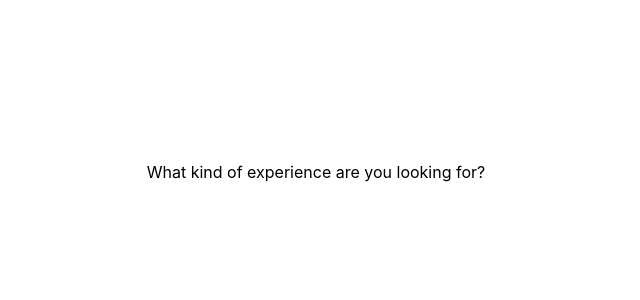
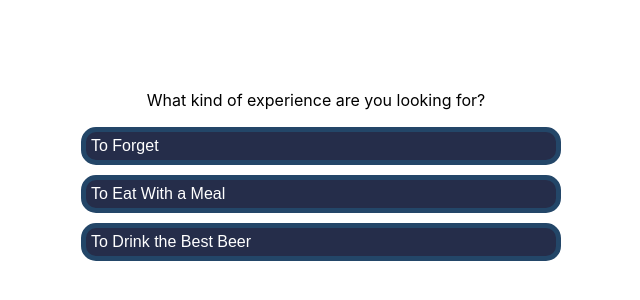
Before and after one commit to wolf-math/beerspot, a Next.js app: page /questionnaire in a window 1280 px wide. Shown: the part 222-522 px from the top of the page, without its empty margins (324-964 px from the left). Built offline with nearby package versions, Linux system fonts and the light colour scheme.

Commit message:
cycle through questions

```diff
--- a/pages/questionnaire.js
+++ b/pages/questionnaire.js
@@ -1,5 +1,5 @@
 import { useState } from 'react';
-import questions from '../questions/question';
+import { bestBeerQuestions, pairingQuestions } from '../questions/question';
 import styled from 'styled-components';
 import styles from '../styles/Home.module.css';
 
@@ -36,22 +36,52 @@ const Button = styled.button`
 `;
 
 export default function Questionnaire() {
-  const [questionSection, setQuestionSection] = useState({
-    question: 'What kind of experience are you looking for?',
-    answers: ['To Forget', 'To Eat With a Meal', 'To Drink the Best Beer']
-  });
-  const [ansers, setAnswers] = useState([]);
+  const surveys = ['To Forget', 'To Eat With a Meal', 'To Drink the Best Beer'];
+  const [questionGroup, setQuestionGroup] = useState([
+    {
+      question: 'What kind of experience are you looking for?',
+      answers: surveys
+    }
+  ]);
+  const [questionNumber, setQuestionNumber] = useState(0);
+  const [answers, setAnswers] = useState([]);
+
+  const takeSurvey = (answer) => {
+    switch (answer) {
+      case 'To Eat With a Meal':
+        setQuestionGroup(pairingQuestions);
+        break;
+      case 'To Drink the Best Beer':
+        setQuestionGroup(bestBeerQuestions);
+        break;
+    }
+  };
+
+  const handleClick = (answer) => {
+    if (surveys.includes(answer)) {
+      takeSurvey(answer);
+    } else if (questionGroup.length >= questionNumber + 1) {
+      setAnswers([...answers, answer]);
+      setQuestionNumber(questionNumber + 1);
+    } else {
+      console.log('work!');
+    }
+  };
 
   return (
     <main className={styles.main}>
-      <QuestionSection>
-        <QuestionText>{questionSection.question}</QuestionText>
-      </QuestionSection>
-      <AnswerSection>
-        {questionSection.answers.map((answer) => {
-          <Button>{answer}</Button>;
-        })}
-      </AnswerSection>
+      <>
+        <QuestionSection>
+          <QuestionText>{questionGroup[questionNumber].question}</QuestionText>
+        </QuestionSection>
+        <AnswerSection>
+          {questionGroup[questionNumber].answers.map((answer) => (
+            <Button key={answer} onClick={() => handleClick(answer)}>
+              {answer}
+            </Button>
+          ))}
+        </AnswerSection>
+      </>
     </main>
   );
 }
--- a/questions/question.js
+++ b/questions/question.js
@@ -1,48 +1,19 @@
-export const questions = [
+export const bestBeerQuestions = [
   {
-    questionText: 'What type of experience are you looking for?',
-    answerOptions: [
-      { answer: "I'm in it for the taste", value: 1 },
-      { answer: 'Social event', value: 2 },
-      { answer: 'I want to forget', value: 3 },
-      { answer: 'To pair with a meal', value: 4 }
-    ]
+    question: 'Are you in the mood for something light or dark?',
+    answers: ['Light', 'Dark', 'Medium', "Don't Care"]
   },
   {
-    questionText: 'Are you in the mood for something light or dark?',
-    answerOptions: [
-      { answer: 'Light', value: 1 },
-      { answer: 'Dark', value: 2 },
-      { answer: 'Medium', value: 3 },
-      { answer: "Don't Care", value: 4 }
-    ]
+    question: 'Sweet or bitter?',
+    answers: ['Sweet', 'Balanced', 'Bitter', 'Surprise me!']
   },
   {
-    questionText: 'Sweet or bitter?',
-    answerOptions: [
-      { answer: 'Sweet', value: 1 },
-      { answer: 'Balanced', value: 2 },
-      { answer: 'Bitter', value: 3 },
-      { answer: 'Surprise me!', value: 4 }
-    ]
+    question: 'Do you prefer heavy or light acohol?',
+    answers: ["Heavy- I'm not driving!", 'Light', 'Medium', "Don't care"]
   },
   {
-    questionText: 'Do you prefer heavy or light acohol?',
-    answerOptions: [
-      { answer: "Heavy- I'm not driving!", value: 1 },
-      { answer: 'Light', value: 2 },
-      { answer: 'Medium', value: 3 },
-      { answer: "Don't care", value: 4 }
-    ]
-  },
-  {
-    questionText: "What's the weather like?",
-    answerOptions: [
-      { answer: 'Hot', value: 1 },
-      { answer: 'Cold', value: 2 },
-      { answer: 'Neither hot or cold', value: 3 },
-      { answer: "It doesn't matter", value: 4 }
-    ]
+    question: "What's the weather like?",
+    answers: ['Hot', 'Cold', 'Neither hot or cold', "It doesn't matter"]
   }
 ];
 
--- a/styles/Home.module.css
+++ b/styles/Home.module.css
@@ -83,6 +83,7 @@
   border-radius: 10px;
   transition: color 0.15s ease, border-color 0.15s ease;
   max-width: 300px;
+  cursor: pointer
 }
 
 .bigButton:hover,
```
